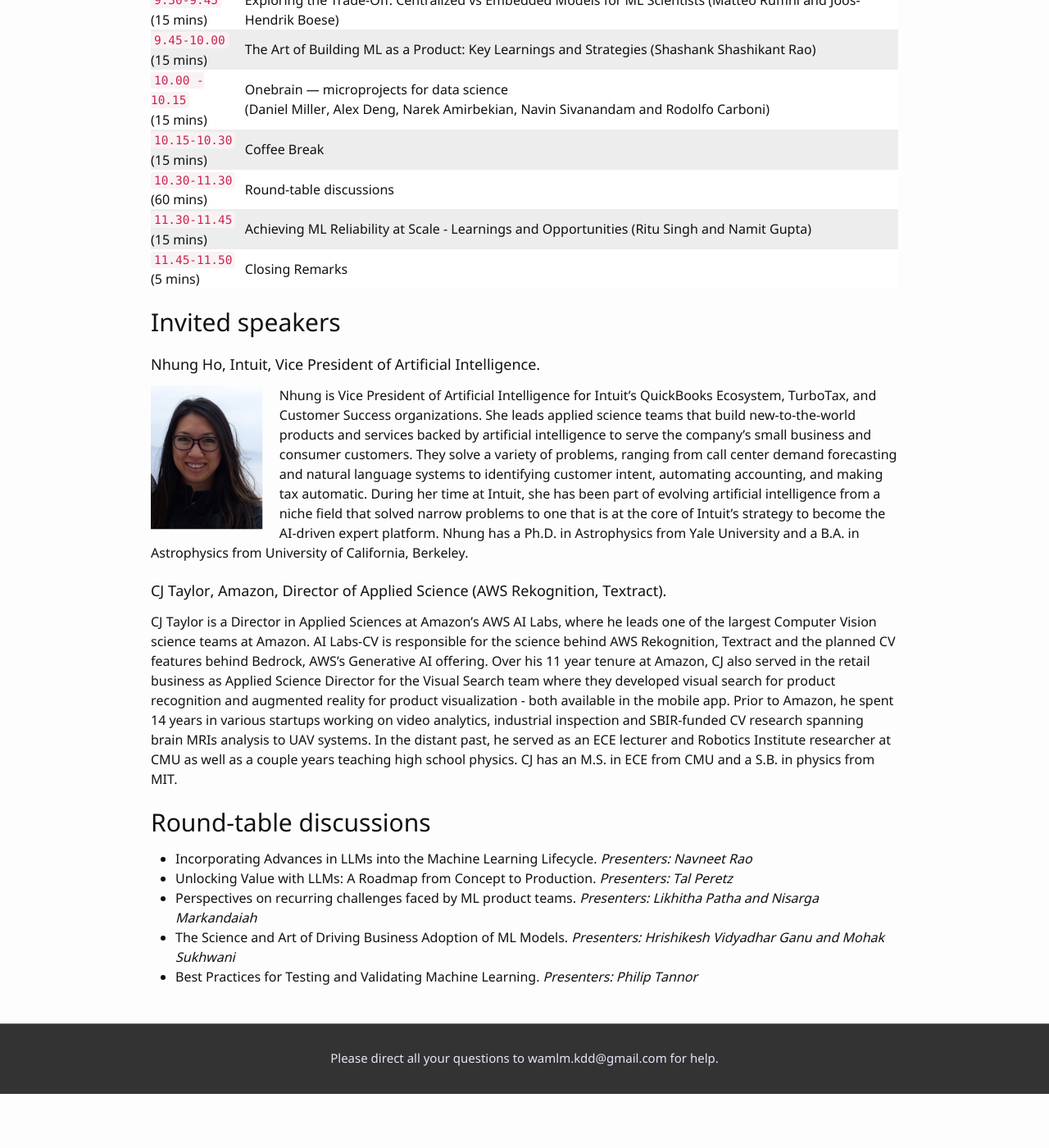
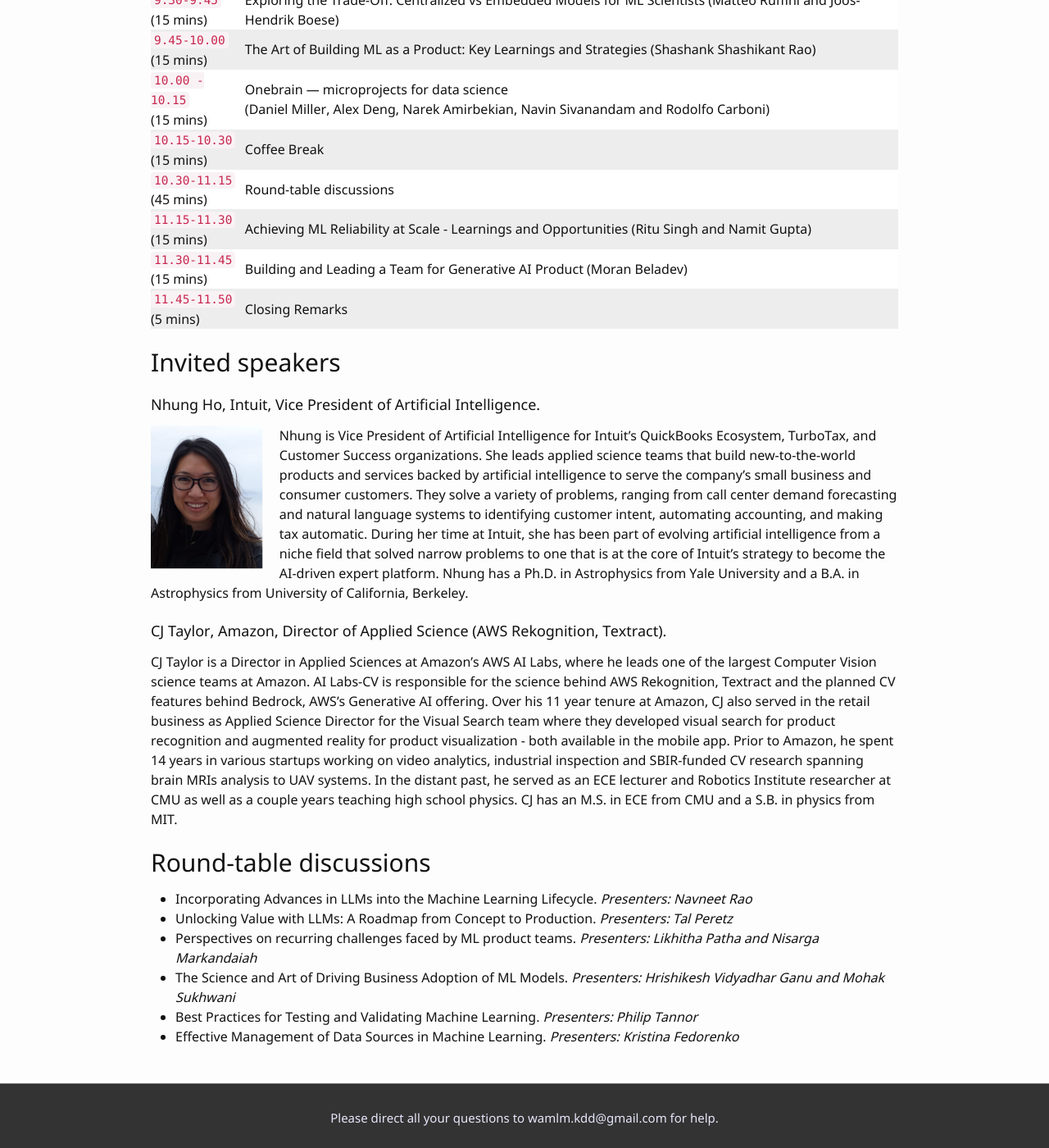
Before and after one commit to wamlm-kdd/wamlm, a Jekyll site: the page built from index.md, in a window 1280 px wide and 1400 px high, scrolled down 1473 px. Shown: the whole window at 82% size. Built offline with Jekyll 4.4.1, drawn with Linux system fonts in a browser that asks for light colours; our own code applies the rules of GitHub Pages for plain Markdown files; before the commit the page ends 2807 px from its top, so only the background shows below that.

Commit message:
Add 1 talk and 1 round-table

```diff
--- a/index.md
+++ b/index.md
@@ -44,9 +44,11 @@ The workshop is a part of the ACM SIGKDD CONFERENCE ON KNOWLEDGE DISCOVERY AND D
 |:--- |:---|
 | `10.15-10.30` <br />(15 mins) | Coffee Break |
 |:--- |:---|
-|`10.30-11.30` <br />(60 mins) | Round-table discussions |
+|`10.30-11.15` <br />(45 mins) | Round-table discussions |
 |:--- |:---|
-| `11.30-11.45` <br /> (15 mins) | Achieving ML Reliability at Scale - Learnings and Opportunities (Ritu Singh and Namit Gupta) |
+| `11.15-11.30` <br /> (15 mins) | Achieving ML Reliability at Scale - Learnings and Opportunities (Ritu Singh and Namit Gupta) |
+|:--- |:---|
+| `11.30-11.45` <br /> (15 mins) | Building and Leading a Team for Generative AI Product (Moran Beladev) |
 |:--- |:---|
 | `11.45-11.50` <br /> (5 mins) | Closing Remarks |
 
@@ -71,5 +73,5 @@ CJ Taylor is a Director in Applied Sciences at Amazon’s AWS AI Labs, where he
 - Perspectives on recurring challenges faced by ML product teams. *Presenters: Likhitha Patha and Nisarga Markandaiah*
 - The Science and Art of Driving Business Adoption of ML Models. *Presenters: Hrishikesh Vidyadhar Ganu and Mohak Sukhwani*
 - Best Practices for Testing and Validating Machine Learning. *Presenters: Philip Tannor*
+- Effective Management of Data Sources in Machine Learning. *Presenters: Kristina Fedorenko*
 </div>
-</div>
```
